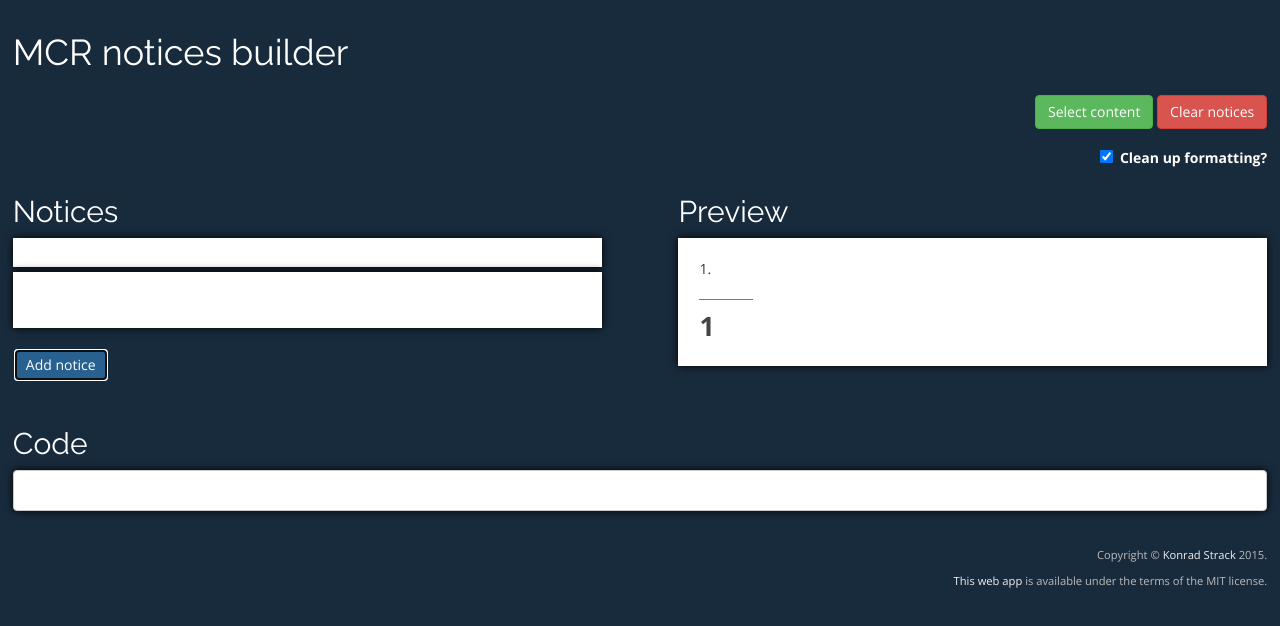
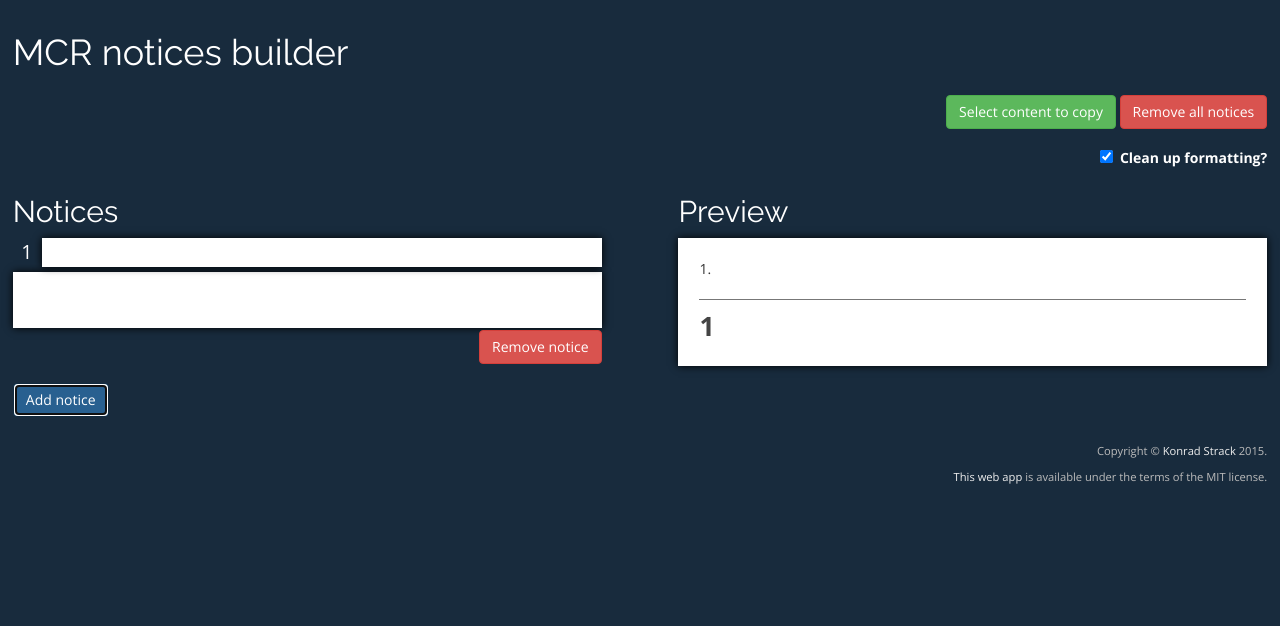
Before and after one commit to konradstrack/mcr-notices-builder, a plain HTML site: page index.html in a window 1280 px wide. Both pictures are taken after a click on the button "Add notice". Drawn offline with nearby package versions, Linux system fonts and the light colour scheme.

Commit message:
possibility to remove single notices and small design improvements

```diff
--- a/assets/css/application.css
+++ b/assets/css/application.css
@@ -3,12 +3,14 @@ body {
 	background-color: #182B3D;
 }
 
-.notice-body {
-    min-height: 4em;
-    padding: 1em;
-    margin-bottom: 1.4em;
-	background-color: white;
-	box-shadow: 0 0 8px black;
+.notice-number {
+	color: white;
+	float: left;
+	display: inline-block;
+	font-size: 1.4em;
+	width: 5%;
+	text-align: right;
+	padding-right: 0.5em;
 }
 
 .notice-title {
@@ -17,8 +19,24 @@ body {
 	background-color: white;
 	margin: 0 0 0.4em 0;
 	box-shadow: 0 0 8px black;
-	width: 100%;
+	display: inline-block;
+	width: 95%;
+	float: right;
 	border: 0;
+}
+
+.notice-body {
+    min-height: 4em;
+    padding: 1em;
+    margin-bottom: 0.1em;
+	background-color: white;
+	box-shadow: 0 0 8px black;
+	clear: both;
+}
+
+.notice-buttons {
+	text-align: right;
+	margin-bottom: 1.4em;
 }
 
 #notices, #preview {
@@ -32,11 +50,6 @@ body {
 
 #preview {
 	float: right;
-}
-
-#bottom {
-	clear: both;
-	padding: 1%;
 }
 
 #buttons {
@@ -53,10 +66,6 @@ body {
 
 #settings input[type='checkbox'] {
 	margin: 0.5em;
-}
-
-pre {
-	white-space: pre-wrap;
 }
 
 #result, #preview-content {
@@ -84,6 +93,7 @@ footer {
 	font-size: 0.8em;
 	color: #bbb;
 	text-align: right;
+	clear: both;
 }
 
 a {
--- a/assets/js/application.js
+++ b/assets/js/application.js
@@ -1,8 +1,8 @@
 (function() {
 	var app = angular.module('noticeListBuilder', []);
 
-	app.controller('NoticeListController', ['$scope', 'noticeListService',
-		function($scope, noticeListService, previewService) {
+	app.controller('NoticeListController', ['$scope', '$window', 'noticeListService',
+		function($scope, $window, noticeListService, previewService) {
 			$scope.notices = noticeListService.notices;
 
 			$scope.settingsModel = {
@@ -14,7 +14,15 @@
 			};
 
 			$scope.clearNotices = function() {
-				noticeListService.clearNotices();
+				if ($window.confirm('Do you really want to remove all notices?')) {
+					noticeListService.clearNotices();
+				}
+			};
+
+			$scope.removeNotice = function(index) {
+				if ($window.confirm('Do you really want to remove this notice?')) {
+					noticeListService.removeNotice(index);
+				}
 			};
 
 			$scope.selectPreview = function() {
@@ -56,10 +64,12 @@
 					$window.localStorage.setItem('notices', $window.JSON.stringify(notices));
 				},
 
+				removeNotice: function(index) {
+					notices.splice(index, 1);
+				},
+
 				clearNotices: function() {
-					if ($window.confirm('Do you really want to remove all notices?')) {
-						notices.length = 0;
-					}
+					notices.length = 0;
 				}
 			};
 		}
--- a/assets/templates/noticeEditor.html
+++ b/assets/templates/noticeEditor.html
@@ -1,4 +1,8 @@
 <article>
-	<p class="notice-title" contenteditable ng-model="notice.title"></p>
-	<p class="notice-body" contenteditable ng-model="notice.body"></p>
+	<span class="notice-number">{{ $index + 1 }}</span>
+    <span class="notice-title" contenteditable ng-model="notice.title"></span>
+    <p class="notice-body" contenteditable ng-model="notice.body"></p>
+    <div class="notice-buttons">
+        <button class="btn btn-danger" ng-click="removeNotice($index)">Remove notice</button>
+    </div>
 </article>
--- a/assets/templates/preview.html
+++ b/assets/templates/preview.html
@@ -6,7 +6,7 @@
 
 <br />
 
-<table>
+<table style="width: 100%">
 	<tr ng-repeat="notice in notices">
 		<td style="padding-top: 5pt; border-top: 1px solid #777777; vertical-align: top;
 			font-size: 20pt; color: #444444; font-weight: bold; width: 40pt">{{ $index + 1 }}</td>
--- a/index.html
+++ b/index.html
@@ -17,8 +17,8 @@
 	<h1>MCR notices builder</h1>
 
 	<nav id="buttons">
-		<button class="btn btn-success" ng-click="selectPreview()">Select content</button>
-		<button class="btn btn-danger" ng-click="clearNotices()">Clear notices</button>
+		<button class="btn btn-success" ng-click="selectPreview()">Select content to copy</button>
+		<button class="btn btn-danger" ng-click="clearNotices()">Remove all notices</button>
 	</nav>
 	<nav id="settings">
 		<label><input type="checkbox" ng-model="settingsModel.cleanUpFormatting"/>Clean up formatting?</label>
@@ -38,11 +38,6 @@
 		<div id="preview-content" preview></div>
 	</div>
 
-	<div id="bottom">
-		<h2>Code</h2>
-		<pre id="result"></pre>
-	</div>
-
 	<footer>
 		<p>Copyright &copy; <a href="http://konrad.strack.pl">Konrad Strack</a> 2015.</p>
 		<p><a href="https://github.com/konradstrack/mcr-notices-builder">This web app</a> is available under the terms of the MIT license.</p>
```
Lines whose indentation alone changed are shown as unchanged.
